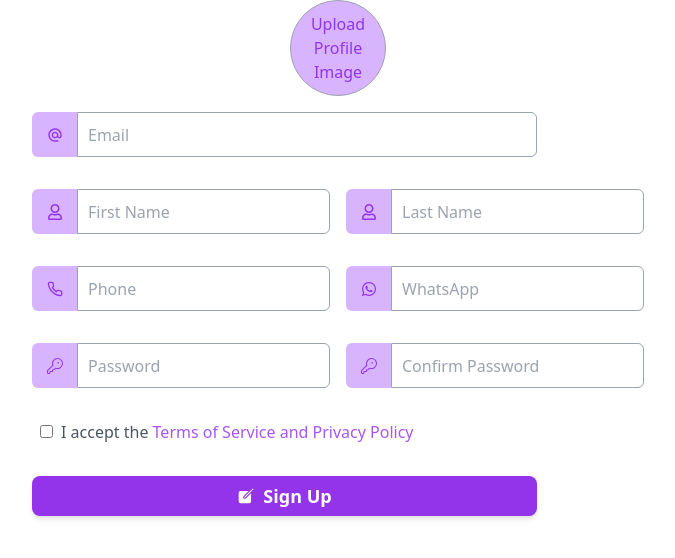
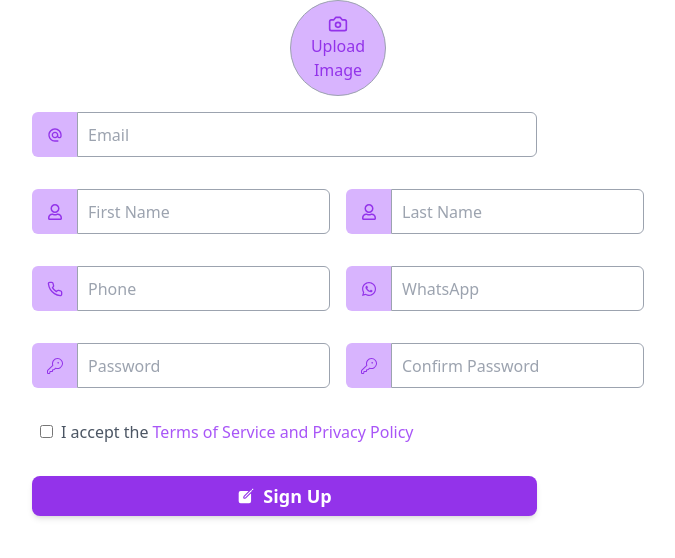
Before and after one commit to Dewruwan95/hotel-booking-frontend, a React (Vite) app: page /register2 in a window 1280 px wide. Shown: the top 558 px of the page, without its empty margins (302-977 px from the left). Built offline with nearby package versions, Linux system fonts and the light colour scheme; no server answers.

Commit message:
add icon to image upload section

```diff
--- a/src/components/userLoginAndRegister/UserRegistration.jsx
+++ b/src/components/userLoginAndRegister/UserRegistration.jsx
@@ -6,6 +6,7 @@ import { GoKey } from "react-icons/go";
 import { IoCreate } from "react-icons/io5";
 import { MdAlternateEmail } from "react-icons/md";
 import uploadImage from "../../utils/MediaUpload";
+import { LuCamera } from "react-icons/lu";
 
 function UserRegistration() {
   const [image, setImage] = useState("user.jpg");
@@ -170,7 +171,10 @@ function UserRegistration() {
                 ) : isImageLoading ? (
                   <span className="text-center">Loading...</span>
                 ) : (
-                  <span className="text-center">Upload Profile Image</span>
+                  <span className="text-center flex flex-col items-center">
+                    <LuCamera className="h-5 w-5" />
+                    Upload Image
+                  </span>
                 )}
               </div>
             </div>
```
